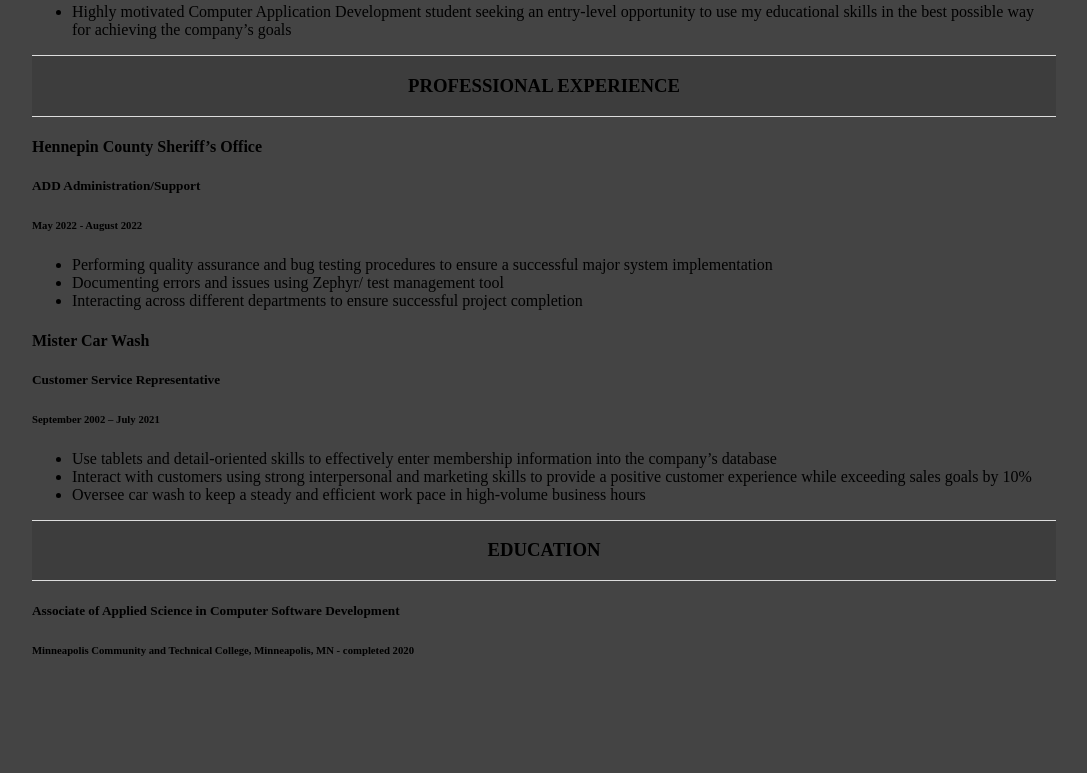
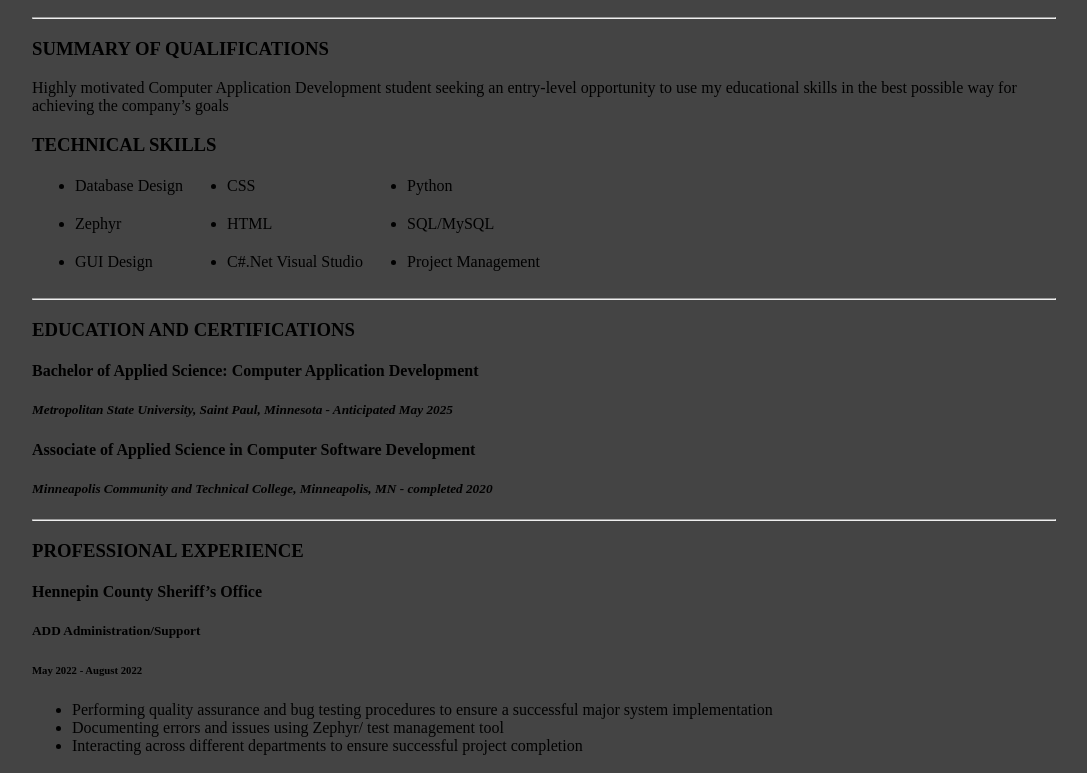
Before and after one commit to mekdeshub123/mekdeshub123.github.io, a plain HTML site: page index.html in a window 1280 px wide. Shown: the part 183-956 px from the top of the page, without its empty margins (96-1183 px from the left). Drawn offline with Linux system fonts and the light colour scheme.

Commit message:
Update index.html

```diff
--- a/index.html
+++ b/index.html
@@ -10,24 +10,72 @@
 
 <body>
 	<div>
-		<h1>Mekdes Urgessa</h1>
+	<table>
+		<tr>
+			<td><h1>Mekdes Urgessa</h1></td>
+			<td><a href="mekee913@gmail.com">Email</a></td>
+			<td><a href="612-940-9248">Phone</a></td>
+			<td><a href="https://www.linkedin.com/in/mekdes-urgessa-49663513b/">Linkedin</a></td>
+
+		</tr>
+	</table>
+	<hr>
+		<h3>SUMMARY OF QUALIFICATIONS</h3>
 		<p1>
-		<ul>
-			<li>Highly motivated Computer Application Development
-				student seeking an entry-level opportunity to use my
-				educational skills in the best possible way for achieving
-				the company’s goals
-			</li>
-		</ul>
+
+			Highly motivated Computer Application Development
+			student seeking an entry-level opportunity to use my
+			educational skills in the best possible way for achieving
+			the company&#8217;s goals
+
 		</p1>
+		<h3>TECHNICAL SKILLS </h3>
+		<table>
+			<tr>
+				<td><ul><li>Database Design</li></ul></td>
+				<td><ul><li>CSS</li></ul></td>
+				<td><ul><li>Python</li></ul></td>
+			</tr>
+			<tr>
+
+				<td><ul><li>Zephyr</li></ul></td>
+				<td><ul><li>HTML</li></ul></td>
+				<td><ul><li>SQL/MySQL</li></ul></td>
+
+			</tr>
+			<tr>
+				<td><ul><li>GUI Design</li></ul></td>
+				<td><ul><li>C#.Net Visual Studio</li></ul></td>
+				<td><ul><li>Project Management</li></ul></td>
+			</tr>
+		</table>
+		<hr>
 
 	</div>
-	<div class="exp-header">
-			<h3>Professional Experience</h3>
+	<div>
+		<h3>EDUCATION AND CERTIFICATIONS</h3>
 	</div>
 
 	<div>
-		<h4>Hennepin County Sheriff’s Office </h4>
+		<h4><b>Bachelor of Applied Science: Computer Application Development</b></h4>
+		<h5><i>Metropolitan State University, Saint Paul, Minnesota - Anticipated May 2025</i></h5>
+	</div>
+
+
+	<div>
+		<h4><b>Associate of Applied Science in Computer Software Development</b> </h4>
+		<h5><i>Minneapolis Community and Technical College, Minneapolis, MN - completed 2020</i></h5>
+	</div>
+
+
+	<hr>
+
+	<div>
+			<h3>PROFESSIONAL EXPERIENCE</h3>
+	</div>
+
+	<div>
+		<h4>Hennepin County Sheriff&#8217;s Office </h4>
 		<h5>ADD Administration/Support</h5>
 		<h6>May 2022 - August 2022 </h6>
 		<ul>
@@ -46,7 +94,7 @@
 		<ul>
 		  <li>Use tablets and detail-oriented skills to
 			   effectively enter membership information into
-			  the company’s database</li>
+			  the company&#8217;s database</li>
 		  <li>Interact with customers using strong interpersonal and
 				marketing skills to provide a positive customer experience while
 				exceeding sales goals by 10%  </li>
@@ -56,13 +104,6 @@
 
 		</ul>
 	</div>
-	<div class="exp-header">
-		<h3>EDUCATION</h3>
-	</div>
 
-	<div>
-		<h5>Associate of Applied Science in Computer Software Development </h5>
-		<h6>Minneapolis Community and Technical College, Minneapolis, MN - completed 2020</h6>
-	</div>
 </body>
 </html>
```
